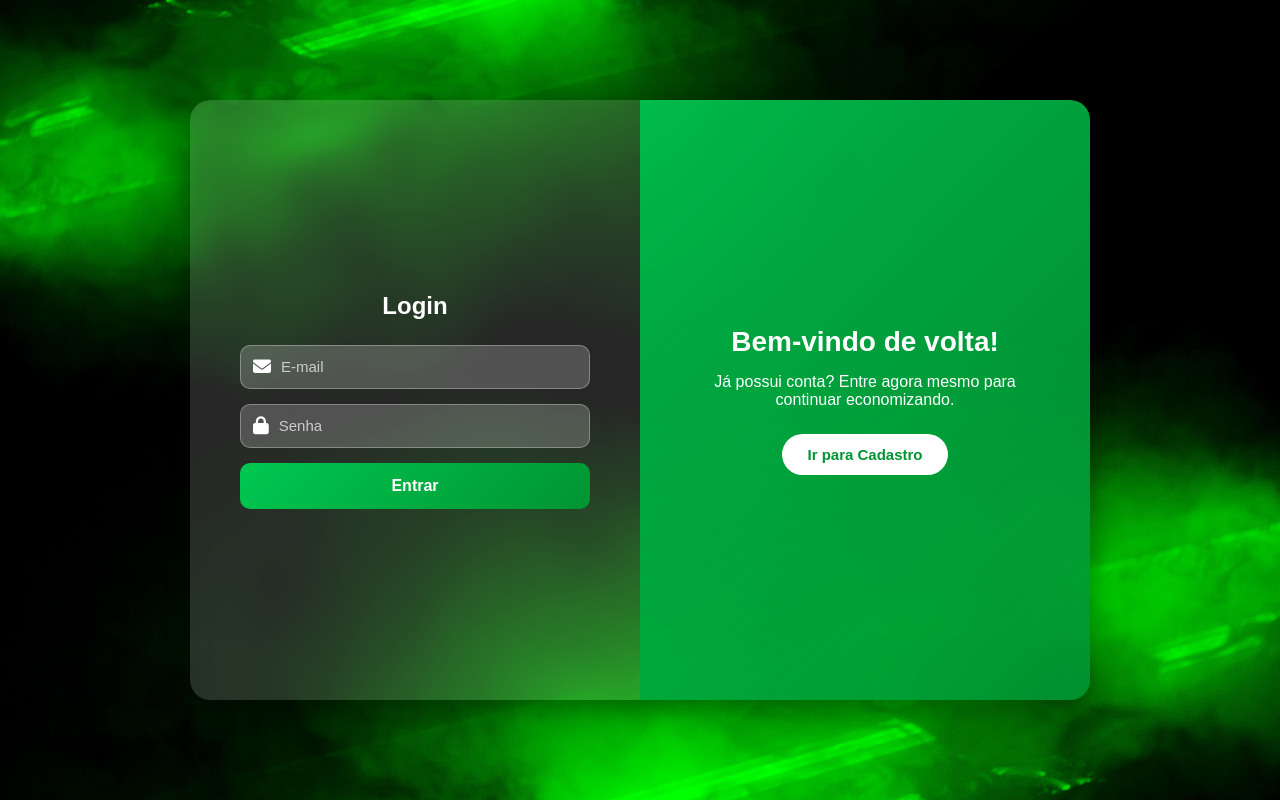
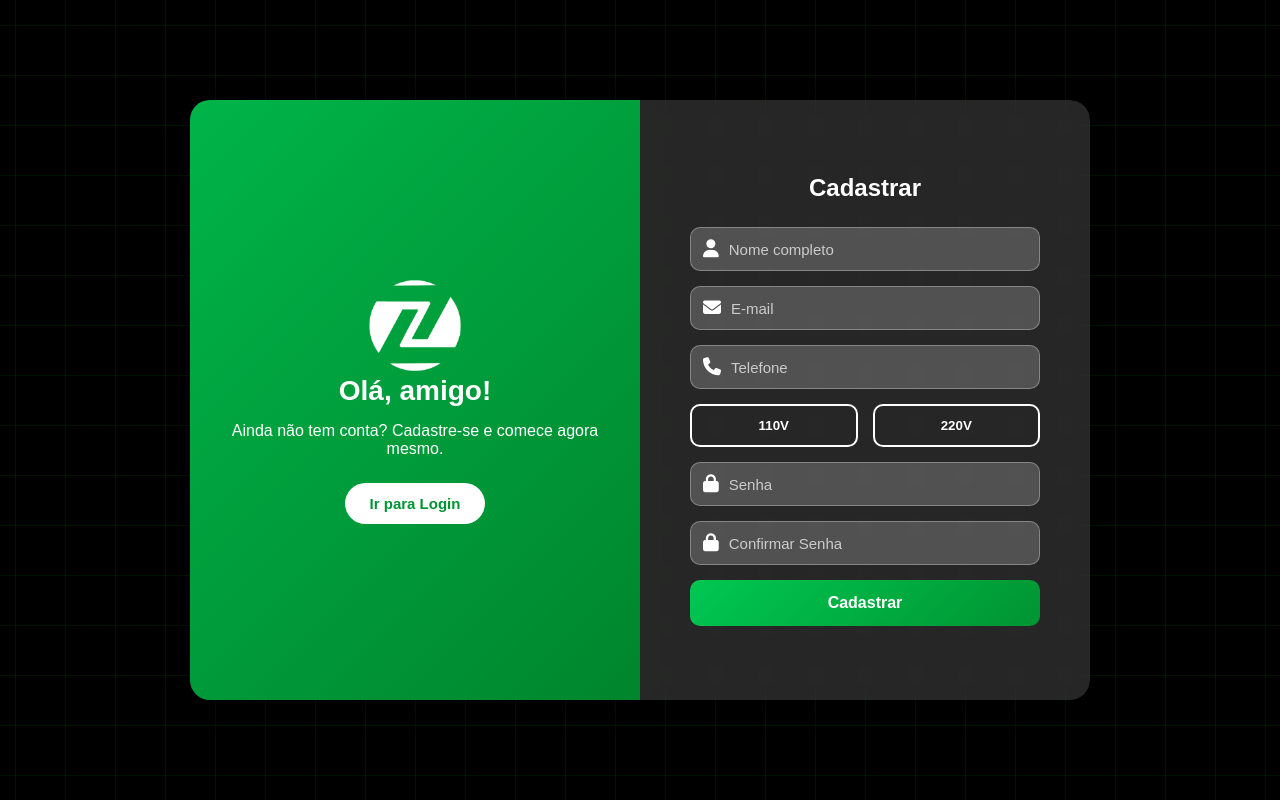
Before and after one commit to PedroTanaka00/PI---ZenWatt, a PHP site: page /pages/cadastro.php in a window 1280 px wide. Run offline with PHP 8.4, Linux system fonts and the light colour scheme; some libraries are stand-ins or nearby versions.

Commit message:
cadastro

```diff
--- a/app/assets/css/cadastro.css
+++ b/app/assets/css/cadastro.css
@@ -0,0 +1,288 @@
+/* Reset */
+* {
+  margin: 0;
+  padding: 0;
+  box-sizing: border-box;
+  font-family: "Poppins", sans-serif;
+}
+
+:root {
+  --primary-color: #04b600;
+  --secondary-color: #014700;
+  --accent-color: #8eff8d;
+  --text-primary: #014700;
+  --text-secondary: #7f8c8d;
+  --bg-primary: #dfdfdf;
+  --bg-secondary: #f8fafcc9;
+  --bg-card: #ffffff;
+  --border-color: #e2e8f0;
+  --shadow: 0 4px 6px -1px rgba(0, 0, 0, 0.1);
+  --shadow-lg: 0 20px 25px -5px rgba(0, 0, 0, 0.1);
+  --gradient-primary: linear-gradient(135deg, #04b600 0%, #014700 100%);
+  --gradient-secondary: linear-gradient(135deg, #8eff8d 0%, #04b600 100%);
+}
+
+[data-theme="dark"] {
+  --text-primary: #ffffff;
+  --text-secondary: #cbd5e0;
+  --bg-primary: #0f130f;
+  --bg-secondary: #111111a2;
+  --bg-card: #111111;
+  --border-color: #2e682d;
+  --shadow: 0 4px 6px -1px rgba(0, 0, 0, 0.3);
+  --shadow-lg: 0 20px 25px -5px rgba(0, 0, 0, 0.3);
+}
+
+body {
+  display: flex;
+  justify-content: center;
+  align-items: center;
+  min-height: 100vh;
+  background-size: cover;
+  background-color: #000;
+  background-image:
+    linear-gradient(rgba(0, 255, 21, 0.08) 1px, transparent 1px),
+    linear-gradient(90deg, rgba(0, 255, 55, 0.07) 1px, transparent 1px);
+  background-size: 50px 50px;
+  background-position: center;
+  background-attachment: fixed;
+  transition: all 0.3s ease;
+  overflow: hidden;
+}
+
+.container {
+  position: relative;
+  width: 900px;
+  max-width: 95%;
+  height: 600px;
+  border-radius: 20px;
+  overflow: hidden;
+  display: flex;
+  box-shadow: 0 10px 25px rgba(0,0,0,0.3);
+  backdrop-filter: blur(12px);
+}
+
+/* Painel overlay */
+.overlay-container {
+  position: absolute;
+  top: 0;
+  left: 50%;
+  width: 50%;
+  height: 100%;
+  background: linear-gradient(135deg, rgba(0,200,81,0.9), rgba(0,148,50,0.9));
+  color: #fff;
+  display: flex;
+  flex-direction: column;
+  justify-content: center;
+  align-items: center;
+  text-align: center;
+  padding: 40px;
+  transition: transform 0.8s ease-in-out;
+  z-index: 1000;
+}
+
+.overlay-container h2 {
+  font-size: 28px;
+  margin-bottom: 15px;
+}
+
+.overlay-container p {
+  font-size: 16px;
+  margin-bottom: 25px;
+}
+
+.overlay-container button {
+  background: #fff;
+  color: #009432;
+  border: none;
+  padding: 12px 25px;
+  border-radius: 25px;
+  font-size: 15px;
+  font-weight: 600;
+  cursor: pointer;
+  transition: 0.3s ease;
+}
+
+.overlay-container button:hover {
+  background: #f0f0f0;
+  transform: scale(1.05);
+}
+
+/* Containers de forms */
+.form-container {
+  position: absolute;
+  top: 0;
+  height: 100%;
+  width: 50%;
+  padding: 50px;
+  display: flex;
+  justify-content: center;
+  align-items: center;
+  transition: all 0.8s ease-in-out;
+  background: rgba(255,255,255,0.15);
+  backdrop-filter: blur(18px);
+}
+
+.form {
+  width: 100%;
+  display: flex;
+  flex-direction: column;
+  gap: 15px;
+  color: #fff;
+}
+
+.form h2 {
+  text-align: center;
+  margin-bottom: 10px;
+}
+
+/* Inputs */
+.input-group {
+  display: flex;
+  align-items: center;
+  border: 1px solid rgba(255,255,255,0.3);
+  border-radius: 10px;
+  padding: 12px;
+  background: rgba(255,255,255,0.2);
+  transition: 0.3s;
+}
+
+.input-group:focus-within {
+  border-color: #00c851;
+  box-shadow: 0 0 8px rgba(0,200,81,0.3);
+}
+
+.input-group i {
+  color: #fff;
+  margin-right: 10px;
+  font-size: 18px;
+}
+
+.input-group input {
+  border: none;
+  outline: none;
+  flex: 1;
+  font-size: 15px;
+  background: transparent;
+  color: #fff;
+}
+
+.input-group input::placeholder {
+  color: rgba(255,255,255,0.7);
+}
+
+/* Botão submit */
+.submit-btn {
+  background: linear-gradient(135deg, #00c851, #009432);
+  border: none;
+  padding: 14px;
+  border-radius: 10px;
+  color: #fff;
+  font-size: 16px;
+  font-weight: 600;
+  cursor: pointer;
+  transition: 0.3s ease;
+}
+
+.submit-btn:hover {
+  transform: scale(1.05);
+  background: linear-gradient(135deg, #009432, #007a2f);
+}
+
+/* Botões de tensão */
+.tensao-options {
+  display: flex;
+  gap: 15px;
+  justify-content: center;
+}
+
+.tensao-btn {
+  flex: 1;
+  padding: 12px;
+  border: 2px solid #fff;
+  border-radius: 10px;
+  background: transparent;
+  cursor: pointer;
+  font-weight: 600;
+  transition: 0.3s;
+  color: #fff;
+}
+
+.tensao-btn:hover {
+  background: rgba(255,255,255,0.2);
+}
+
+.tensao-btn.active {
+  background: #009432;
+  border-color: #009432;
+}
+
+/* Posição inicial */
+.login-container {
+  left: 0;
+  z-index: 2;
+}
+
+.register-container {
+  left: 0;
+  opacity: 0;
+  z-index: 1;
+}
+
+/* Ativando cadastro */
+.container.active .login-container {
+  transform: translateX(100%);
+  opacity: 0;
+  z-index: 1;
+}
+
+.container.active .register-container {
+  transform: translateX(100%);
+  opacity: 1;
+  z-index: 2;
+}
+
+.container.active .overlay-container {
+  transform: translateX(-100%);
+}
+
+/* Responsivo */
+@media (max-width: 768px) {
+  .container {
+    width: 100%;
+    height: auto;
+    flex-direction: column;
+  }
+
+  .overlay-container {
+    position: relative;
+    width: 100%;
+    height: auto;
+    transform: none !important;
+    padding: 20px;
+  }
+
+  .form-container {
+    position: relative;
+    width: 100%;
+    height: auto;
+    padding: 30px 20px;
+    opacity: 0;
+    transform: translateY(20px);
+    transition: opacity 0.6s ease, transform 0.6s ease;
+  }
+
+  .container:not(.active) .login-container {
+    opacity: 1;
+    transform: translateY(0);
+  }
+
+  .container.active .register-container {
+    opacity: 1;
+    transform: translateY(0);
+  }
+
+  .overlay-container button {
+    margin-top: 15px;
+  }
+}
--- a/app/pages/cadastro.php
+++ b/app/pages/cadastro.php
@@ -4,368 +4,187 @@
   <meta charset="UTF-8" />
   <meta name="viewport" content="width=device-width, initial-scale=1.0"/>
   <title>Cadastro & Login</title>
-  <style>
-    /* Reset */
-    * {
-      margin: 0;
-      padding: 0;
-      box-sizing: border-box;
-      font-family: "Poppins", sans-serif;
-    }
-
-    :root {
-  /* Light Theme Colors */
-  --primary-color: #04b600;
-  --secondary-color: #014700;
-  --accent-color: #8eff8d;
-  --text-primary: #014700;
-  --text-secondary: #7f8c8d;
-  --bg-primary: #dfdfdf;
-  --bg-secondary: #f8fafcc9;
-  --bg-card: #ffffff;
-  --border-color: #e2e8f0;
-  --shadow: 0 4px 6px -1px rgba(0, 0, 0, 0.1);
-  --shadow-lg: 0 20px 25px -5px rgba(0, 0, 0, 0.1);
-  --gradient-primary: linear-gradient(135deg, #04b600 0%, #014700 100%);
-  --gradient-secondary: linear-gradient(135deg, #8eff8d 0%, #04b600 100%);
-}
-
-[data-theme="dark"] {
-  /* Dark Theme Colors */
-  --text-primary: #ffffff;
-  --text-secondary: #cbd5e0;
-  --bg-primary: #0f130f;
-  --bg-secondary: #111111a2;
-  --bg-card: #111111;
-  --border-color: #2e682d;
-  --shadow: 0 4px 6px -1px rgba(0, 0, 0, 0.3);
-  --shadow-lg: 0 20px 25px -5px rgba(0, 0, 0, 0.3);
-}
-
-
-    body {
-      display: flex;
-      justify-content: center;
-      align-items: center;
-      min-height: 100vh;
-      background: url(../assets/images/favicon/banner-login.png) no-repeat center center;
-      background-size: cover;
-      height: 100vh;
-      overflow: hidden;
-    }
-
-    .container {
-      position: relative;
-      width: 900px;
-      max-width: 95%;
-      height: 600px;
-      border-radius: 20px;
-      overflow: hidden;
-      display: flex;
-      box-shadow: 0 10px 25px rgba(0,0,0,0.3);
-      backdrop-filter: blur(12px);
-    }
-
-    /* Painel que se move */
-    .overlay-container {
-      position: absolute;
-      top: 0;
-      left: 50%;
-      width: 50%;
-      height: 100%;
-      background: linear-gradient(135deg, rgba(0,200,81,0.9), rgba(0,148,50,0.9));
-      color: #fff;
-      display: flex;
-      flex-direction: column;
-      justify-content: center;
-      align-items: center;
-      text-align: center;
-      padding: 40px;
-      transition: transform 0.8s ease-in-out;
-      z-index: 1000;
-    }
-
-    .overlay-container h2 {
-      font-size: 28px;
-      margin-bottom: 15px;
-    }
-
-    .overlay-container p {
-      font-size: 16px;
-      margin-bottom: 25px;
-    }
-
-    .overlay-container button {
-      background: #fff;
-      color: #009432;
-      border: none;
-      padding: 12px 25px;
-      border-radius: 25px;
-      font-size: 15px;
-      font-weight: 600;
-      cursor: pointer;
-      transition: 0.3s ease;
-    }
-
-    .overlay-container button:hover {
-      background: #f0f0f0;
-      transform: scale(1.05);
-    }
-
-    /* Containers de forms */
-    .form-container {
-      position: absolute;
-      top: 0;
-      height: 100%;
-      width: 50%;
-      padding: 50px;
-      display: flex;
-      justify-content: center;
-      align-items: center;
-      transition: all 0.8s ease-in-out;
-      background: rgba(255,255,255,0.15);
-      backdrop-filter: blur(18px);
-    }
-
-    .form {
-      width: 100%;
-      display: flex;
-      flex-direction: column;
-      gap: 15px;
-      color: #fff;
-    }
-
-    .form h2 {
-      text-align: center;
-      color: #fff;
-      margin-bottom: 10px;
-    }
-
-    .input-group {
-      display: flex;
-      align-items: center;
-      border: 1px solid rgba(255,255,255,0.3);
-      border-radius: 10px;
-      padding: 12px;
-      transition: 0.3s;
-      background: rgba(255,255,255,0.2);
-    }
-
-    .input-group:focus-within {
-      border-color: #00c851;
-      box-shadow: 0 0 8px rgba(0,200,81,0.3);
-    }
-
-    .input-group i {
-      color: #fff;
-      margin-right: 10px;
-      font-size: 18px;
-    }
-
-    .input-group input {
-      border: none;
-      outline: none;
-      flex: 1;
-      font-size: 15px;
-      background: transparent;
-      color: #fff;
-    }
-
-    .input-group input::placeholder {
-      color: rgba(255,255,255,0.7);
-    }
-
-    .submit-btn {
-      background: linear-gradient(135deg, #00c851, #009432);
-      border: none;
-      padding: 14px;
-      border-radius: 10px;
-      color: #fff;
-      font-size: 16px;
-      font-weight: 600;
-      cursor: pointer;
-      transition: 0.3s ease;
-    }
-
-    .submit-btn:hover {
-      transform: scale(1.05);
-      background: linear-gradient(135deg, #009432, #007a2f);
-    }
-
-    /* Botões de tensão residencial */
-    .tensao-options {
-      display: flex;
-      gap: 15px;
-      justify-content: center;
-    }
-
-    .tensao-btn {
-      flex: 1;
-      padding: 12px;
-      border: 2px solid #fff;
-      border-radius: 10px;
-      background: transparent;
-      cursor: pointer;
-      font-weight: 600;
-      transition: 0.3s;
-      color: #fff;
-    }
-
-    .tensao-btn:hover {
-      background: rgba(255,255,255,0.2);
-    }
-
-    .tensao-btn.active {
-      background: #009432;
-      border-color: #009432;
-    }
-
-    /* Posição inicial */
-    .login-container {
-      left: 0;
-      z-index: 2;
-    }
-
-    .register-container {
-      left: 0;
-      opacity: 0;
-      z-index: 1;
-    }
-
-    /* Ativando cadastro */
-    .container.active .login-container {
-      transform: translateX(100%);
-      opacity: 0;
-      z-index: 1;
-    }
-
-    .container.active .register-container {
-      transform: translateX(100%);
-      opacity: 1;
-      z-index: 2;
-    }
-
-    .container.active .overlay-container {
-      transform: translateX(-100%);
-    }
-
-    /* Responsivo */
-    @media (max-width: 768px) {
-      .container {
-        width: 100%;
-        height: auto;
-        flex-direction: column;
-      }
-
-      .form-container {
-        position: relative;
-        width: 100%;
-        height: auto;
-        padding: 30px 20px;
-      }
-
-      .overlay-container {
-        position: relative;
-        width: 100%;
-        height: auto;
-        padding: 30px 20px;
-        transform: translateX(0) !important;
-      }
-
-      .container.active .login-container,
-      .container.active .register-container {
-        transform: translateX(0);
-      }
-
-      .overlay-container button {
-        margin-top: 15px;
-      }
-    }
-  </style>
+  <link rel="stylesheet" href="../assets/css/cadastro.css">
   <script src="https://kit.fontawesome.com/2c36e9b7b1.js" crossorigin="anonymous"></script>
 </head>
 <body>
 
-  <div class="container" id="container" >
+  <div class="container" id="container">
     <!-- Form de Login -->
-    <div class="form-container login-container">
-      <form class="form">
+    <div class="form-container login-container" id="loginContainer" aria-hidden="true">
+      <form class="form" id="loginForm" autocomplete="on">
         <h2>Login</h2>
         <div class="input-group">
-          <i class="fas fa-envelope"></i>
-          <input type="email" placeholder="E-mail">
+          <i class="fas fa-envelope" aria-hidden="true"></i>
+          <input type="email" placeholder="E-mail" name="email" required autocomplete="email">
         </div>
         <div class="input-group">
-          <i class="fas fa-lock"></i>
-          <input type="password" placeholder="Senha">
+          <i class="fas fa-lock" aria-hidden="true"></i>
+          <input type="password" placeholder="Senha" name="senha" required autocomplete="current-password">
         </div>
-        <button class="submit-btn">Entrar</button>
+        <button type="submit" class="submit-btn">Entrar</button>
       </form>
     </div>
 
     <!-- Form de Cadastro -->
-    <div class="form-container register-container">
-      <form class="form">
+    <div class="form-container register-container" id="registerContainer" aria-hidden="false">
+      <form class="form" id="registerForm" autocomplete="on">
         <h2>Cadastrar</h2>
         <div class="input-group">
-          <i class="fas fa-user"></i>
-          <input type="text" placeholder="Nome completo">
+          <i class="fas fa-user" aria-hidden="true"></i>
+          <input type="text" placeholder="Nome completo" name="nome" required autocomplete="name">
         </div>
         <div class="input-group">
-          <i class="fas fa-envelope"></i>
-          <input type="email" placeholder="E-mail">
+          <i class="fas fa-envelope" aria-hidden="true"></i>
+          <input type="email" placeholder="E-mail" name="email_cadastro" required autocomplete="email">
         </div>
         <div class="input-group">
-          <i class="fas fa-phone"></i>
-          <input type="tel" placeholder="Telefone">
+          <i class="fas fa-phone" aria-hidden="true"></i>
+          <input type="tel" placeholder="Telefone" name="telefone" autocomplete="tel">
         </div>
-        <div class="tensao-options">
-          <button type="button" class="tensao-btn" onclick="selectTensao(this)">110V</button>
-          <button type="button" class="tensao-btn" onclick="selectTensao(this)">220V</button>
+
+        <div class="tensao-options" role="tablist" aria-label="Tensão Residencial">
+          <button type="button" class="tensao-btn" onclick="selectTensao(this)" aria-pressed="false">110V</button>
+          <button type="button" class="tensao-btn" onclick="selectTensao(this)" aria-pressed="false">220V</button>
+        </div>
+
+        <div class="input-group">
+          <i class="fas fa-lock" aria-hidden="true"></i>
+          <input type="password" placeholder="Senha" name="senha_cadastro" required autocomplete="new-password">
         </div>
         <div class="input-group">
-          <i class="fas fa-lock"></i>
-          <input type="password" placeholder="Senha">
+          <i class="fas fa-lock" aria-hidden="true"></i>
+          <input type="password" placeholder="Confirmar Senha" name="confirmar_senha" required autocomplete="new-password">
         </div>
-        <div class="input-group">
-          <i class="fas fa-lock"></i>
-          <input type="password" placeholder="Confirmar Senha">
-        </div>
-        <button class="submit-btn">Cadastrar</button>
+
+        <button type="submit" class="submit-btn">Cadastrar</button>
       </form>
     </div>
 
-    <!-- Overlay -->
-    <div class="overlay-container" id="overlay">
-      <h2 id="overlayTitle">Bem-vindo de volta!</h2>
-      <p id="overlayText">Já possui conta? Entre agora mesmo para continuar economizando.</p>
-      <button id="toggleBtn">Ir para Cadastro</button>
+    <!-- Overlay (painel de instrução/alternância) -->
+    <div class="overlay-container" id="overlay" role="region" aria-label="Painel de alternância">
+      <img src="../assets/images/logo-branca.png" width="100" alt="Foto do Usuário">
+      <h2 id="overlayTitle">Olá, amigo!</h2>
+      <p id="overlayText">Ainda não tem conta? Cadastre-se e comece agora mesmo.</p>
+      <button id="toggleBtn" aria-pressed="true" aria-controls="loginContainer registerContainer">Ir para Login</button>
     </div>
   </div>
 
   <script>
+    (function () {
       const container = document.getElementById("container");
       const toggleBtn = document.getElementById("toggleBtn");
       const overlayTitle = document.getElementById("overlayTitle");
       const overlayText = document.getElementById("overlayText");
+      const loginContainer = document.getElementById("loginContainer");
+      const registerContainer = document.getElementById("registerContainer");
 
-    toggleBtn.addEventListener("click", () => {
-      container.classList.toggle("active");
-      if (container.classList.contains("active")) {
+      // breakpoint mobile
+      const MOBILE_BREAK = 768;
+      let isMobile = window.innerWidth <= MOBILE_BREAK;
+
+      // Inicializar estado: por especificação, mostrar CADASTRO por padrão
+      function initState() {
+        isMobile = window.innerWidth <= MOBILE_BREAK;
+        if (isMobile) {
+          // mobile: mostra cadastro por padrão
+          container.classList.remove('active');          // remove desktop slide
+          container.classList.add('mobile-register');    // mobile flag para mostrar register
           overlayTitle.textContent = "Olá, amigo!";
           overlayText.textContent = "Ainda não tem conta? Cadastre-se e comece agora mesmo.";
           toggleBtn.textContent = "Ir para Login";
+          toggleBtn.setAttribute('aria-pressed','true');
+          loginContainer.setAttribute('aria-hidden','true');
+          registerContainer.setAttribute('aria-hidden','false');
+        } else {
+          // desktop: adiciona classe active para mostrar register (por padrão)
+          container.classList.add('active');
+          container.classList.remove('mobile-register');
+          overlayTitle.textContent = "Olá, amigo!";
+          overlayText.textContent = "Ainda não tem conta? Cadastre-se e comece agora mesmo.";
+          toggleBtn.textContent = "Ir para Login";
+          toggleBtn.setAttribute('aria-pressed','true');
+          loginContainer.setAttribute('aria-hidden','true');
+          registerContainer.setAttribute('aria-hidden','false');
+        }
+      }
+
+      // Alterna (funciona tanto em mobile quanto desktop)
+      function togglePanels() {
+        if (window.innerWidth <= MOBILE_BREAK) {
+          // mobile behavior: toggle mobile-register to show one form at a time
+          container.classList.toggle('mobile-register');
+          const showingRegister = container.classList.contains('mobile-register');
+          if (showingRegister) {
+            overlayTitle.textContent = "Olá, amigo!";
+            overlayText.textContent = "Ainda não tem conta? Cadastre-se e comece agora mesmo.";
+            toggleBtn.textContent = "Ir para Login";
+            toggleBtn.setAttribute('aria-pressed','true');
+            loginContainer.setAttribute('aria-hidden','true');
+            registerContainer.setAttribute('aria-hidden','false');
           } else {
             overlayTitle.textContent = "Bem-vindo de volta!";
             overlayText.textContent = "Já possui conta? Entre agora mesmo para continuar economizando.";
             toggleBtn.textContent = "Ir para Cadastro";
+            toggleBtn.setAttribute('aria-pressed','false');
+            loginContainer.setAttribute('aria-hidden','false');
+            registerContainer.setAttribute('aria-hidden','true');
           }
+        } else {
+          // desktop behavior: slide (active class)
+          container.classList.toggle('active');
+          const showingRegister = container.classList.contains('active');
+          if (showingRegister) {
+            overlayTitle.textContent = "Olá, amigo!";
+            overlayText.textContent = "Ainda não tem conta? Cadastre-se e comece agora mesmo.";
+            toggleBtn.textContent = "Ir para Login";
+            toggleBtn.setAttribute('aria-pressed','true');
+            loginContainer.setAttribute('aria-hidden','true');
+            registerContainer.setAttribute('aria-hidden','false');
+          } else {
+            overlayTitle.textContent = "Bem-vindo de volta!";
+            overlayText.textContent = "Já possui conta? Entre agora mesmo para continuar economizando.";
+            toggleBtn.textContent = "Ir para Cadastro";
+            toggleBtn.setAttribute('aria-pressed','false');
+            loginContainer.setAttribute('aria-hidden','false');
+            registerContainer.setAttribute('aria-hidden','true');
+          }
+        }
+      }
+
+      // Seleção de tensão (UI)
+      window.selectTensao = function(btn) {
+        document.querySelectorAll(".tensao-btn").forEach(b => {
+          b.classList.remove("active");
+          b.setAttribute('aria-pressed','false');
         });
+        btn.classList.add("active");
+        btn.setAttribute('aria-pressed','true');
+        // se quiser guardar o valor: use btn.textContent.trim()
+      };
 
-    function selectTensao(btn) {
-      document.querySelectorAll(".tensao-btn").forEach(b => b.classList.remove("active"));
-      btn.classList.add("active");
+      // Handle resize -> manter coerência entre mobile/desktop
+      let resizeTimer;
+      function handleResize() {
+        clearTimeout(resizeTimer);
+        resizeTimer = setTimeout(() => {
+          const prevMobile = isMobile;
+          isMobile = window.innerWidth <= MOBILE_BREAK;
+          if (isMobile !== prevMobile) {
+            // crossing breakpoint -> re-initialize default (cadastro visible)
+            initState();
           }
+        }, 80);
+      }
+
+      // eventos
+      window.addEventListener('resize', handleResize);
+      window.addEventListener('orientationchange', initState);
+      toggleBtn.addEventListener('click', togglePanels);
+
+      // start
+      document.addEventListener('DOMContentLoaded', initState);
+    })();
   </script>
 
 </body>
```
Also changed, not shown: app/assets/images/logo-branca.png (added). Lines whose indentation alone changed are shown as unchanged.
